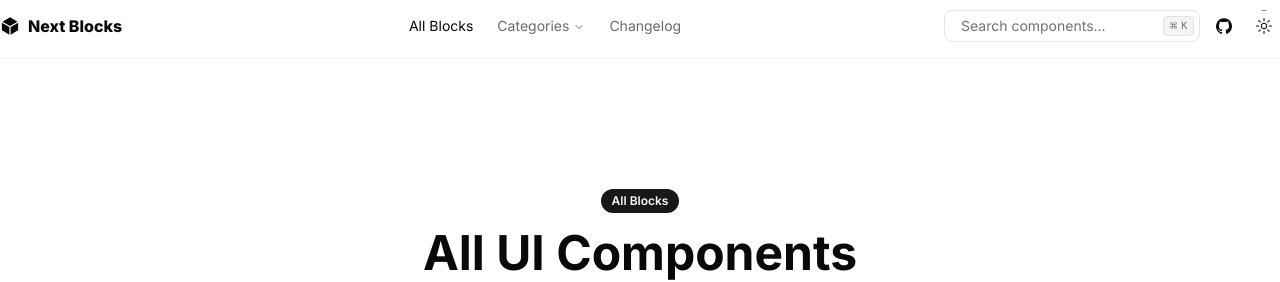
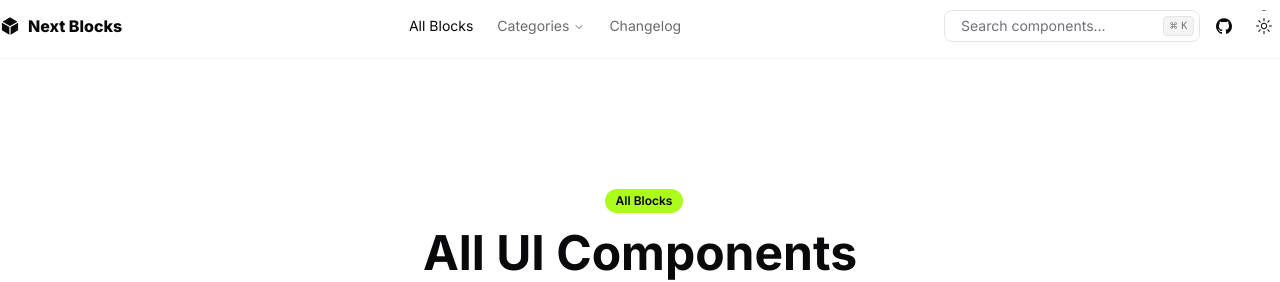
Before and after one commit to khawardev/next-blocks, a Next.js app: page /blocks in a window 1280 px wide. Shown: the top 282 px of the page. Built offline with nearby package versions, Linux system fonts and the light colour scheme; a web font is replaced by a local one.

Commit message:
params fixes

```diff
--- a/app/blocks/[category]/[categoryblock]/page.tsx
+++ b/app/blocks/[category]/[categoryblock]/page.tsx
@@ -36,8 +36,8 @@ const BreadcrumbDemo = function ({ brPage, catLink }: { brPage?: string, catLink
   )
 }
 
-const Page = ({ params }: { params: { categoryblock: string, category: string } }) => {
-  const block = AllBlocksData.find(block => block.name === params.categoryblock)
+const Page = (params: { categoryblock: string, category: string }) => {
+  const block = AllBlocksData.find(block => block.name === params?.categoryblock)
   return (
     <div className=' container-c  '>
       <section className="text-center flex-center space-y-4 flex-col">
--- a/components/staticBanner.tsx
+++ b/components/staticBanner.tsx
@@ -6,7 +6,7 @@ const StaticBanner = ({ title, badge }: { title: string, badge: string }) => {
         <div className="relative select-none ">
             <section className=' text-center flex-col space-y-4 '>
                 <Blur>
-                    <Badge variant='default' >{badge}</Badge>
+                    <Badge variant='label' >{badge}</Badge>
                 </Blur>
                 <BlurDelay>
                     <h1 className='font-bold' >{title}</h1>
```
